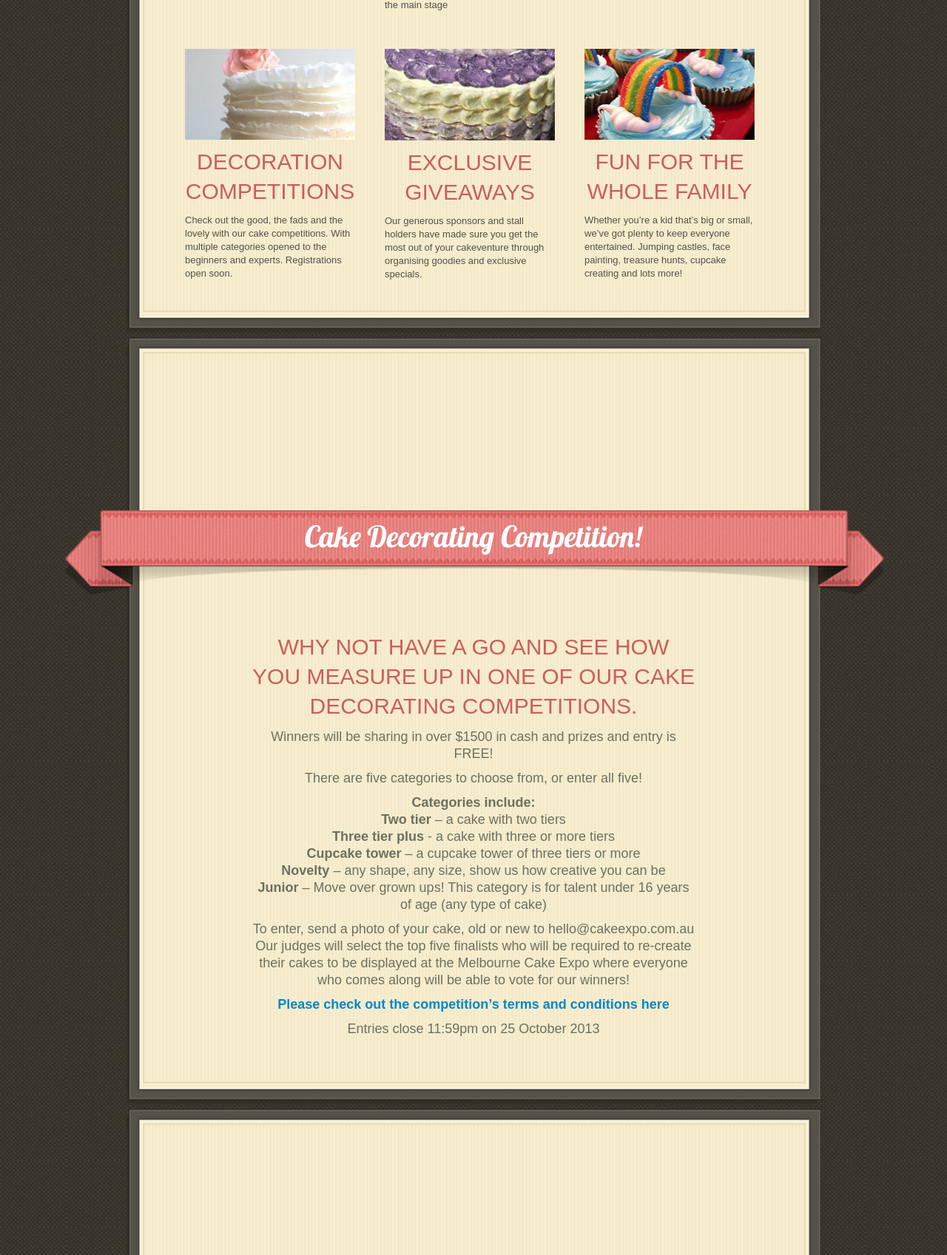
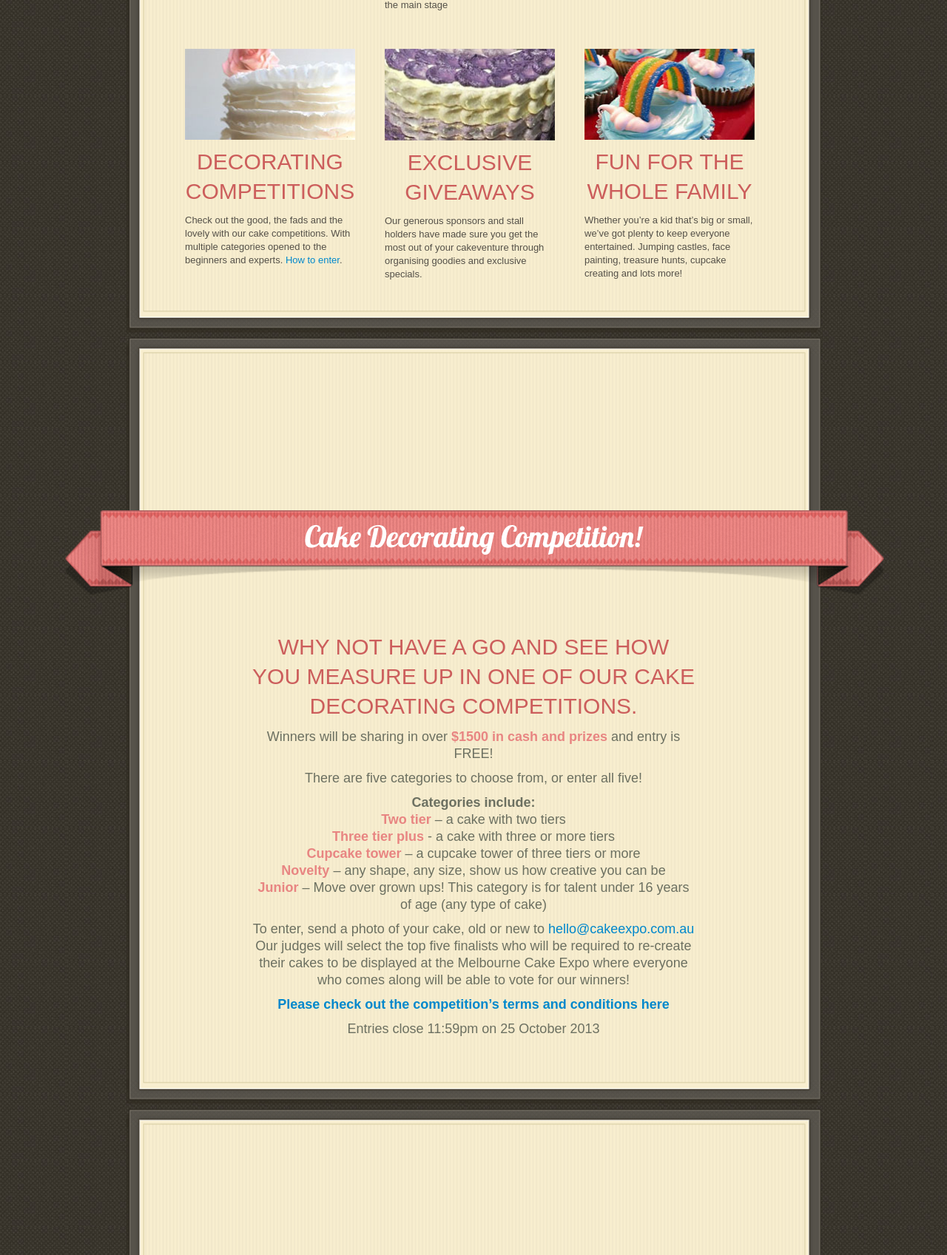
Before and after one commit to reclusedesigns/cakeexpo, a PHP site: page / in a window 1280 px wide. Shown: the part 1671-3368 px from the top of the page at 74% size. Run offline with PHP 8.4, Linux system fonts and the light colour scheme; some libraries are stand-ins or nearby versions.

Commit message:
added the changes babe wanted to change

```diff
--- a/design/css/layout.css
+++ b/design/css/layout.css
@@ -59,6 +59,7 @@ header .menu ul li a.buy{background:#fff; padding:10px; border-radius: 4px;}
 
 /* competition */
 .competition{margin-top:0;}
+.competition ul .category strong{color:#e88582;}
 
 /* participate */
 .participate .tab{position: absolute; left:-10px; top:50%;}
--- a/index.php
+++ b/index.php
@@ -46,8 +46,8 @@
 	<div class="row things">
 		<div class="thing">
 			<img src="design/images/activities/4.jpg" alt="1" width="230" height="124" />
-			<h2>Decoration Competitions</h2>
-			<p>Check out the good, the fads and the lovely with our cake competitions. With multiple categories opened to the beginners and experts. Registrations open soon.</p>
+			<h2>Decorating Competitions</h2>
+			<p>Check out the good, the fads and the lovely with our cake competitions. With multiple categories opened to the beginners and experts. <a href="#competition">How to enter</a>.</p>
 		</div>
 		<div class="thing">
 			<img src="design/images/activities/5.jpg" alt="1" width="230" height="124" />
@@ -64,25 +64,25 @@
 </section>
 
 
-<section class="welcome competition">
+<section class="welcome competition" id="competition">
 	<img class="top" src="design/images/section/top.png" alt="top" width="940" height="25" />
 	<div class="ribbon">
 		<img src="design/images/competition.png" alt="lookforward_ribbon" width="1107" height="115" />
 	</div>
 	<div class="welcome_text">
 		<h2>Why not have a go and see how you measure up in one of our cake decorating competitions.</h2>
-		<p>Winners will be sharing in over $1500 in cash and prizes and entry is FREE!</p>
+		<p>Winners will be sharing in over <strong style="color:#e88582;">$1500 in cash and prizes</strong> and entry is FREE!</p>
 		<p>There are five categories to choose from, or enter all five!</p>
 		<ul class="unstyled">
 			<li><strong>Categories include:</strong>
-			<li><strong>Two tier</strong> – a cake with two tiers</li>
-			<li><strong>Three tier plus</strong> - a cake with three or more tiers</li>
-			<li><strong>Cupcake tower</strong> – a cupcake tower of three tiers or more</li>
-			<li><strong>Novelty</strong> – any shape, any size, show us how creative you can be</li>
-			<li><strong>Junior</strong> – Move over grown ups! This category is for talent under 16 years of age (any type of cake)</li>
+			<li class="category"><strong>Two tier</strong> – a cake with two tiers</li>
+			<li class="category"><strong>Three tier plus</strong> - a cake with three or more tiers</li>
+			<li class="category"><strong>Cupcake tower</strong> – a cupcake tower of three tiers or more</li>
+			<li class="category"><strong>Novelty</strong> – any shape, any size, show us how creative you can be</li>
+			<li class="category"><strong>Junior</strong> – Move over grown ups! This category is for talent under 16 years of age (any type of cake)</li>
 		</ul>
 
-		<p>To enter, send a photo of your cake, old or new to hello@cakeexpo.com.au Our judges will select the top five finalists who will be required to re-create their cakes to be displayed at the Melbourne Cake Expo where everyone who comes along will be able to vote for our winners!</p>
+		<p>To enter, send a photo of your cake, old or new to <a href="mailto:hello@cakeexpo.com.au">hello@cakeexpo.com.au</a> Our judges will select the top five finalists who will be required to re-create their cakes to be displayed at the Melbourne Cake Expo where everyone who comes along will be able to vote for our winners!</p>
 		<p><strong><a href="design/images/competition.pdf">Please check out the competition’s terms and conditions here</a></strong></p>
 		<p>Entries close 11:59pm on 25 October 2013</p>
 	</div>
```
